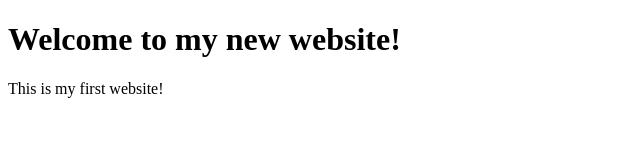
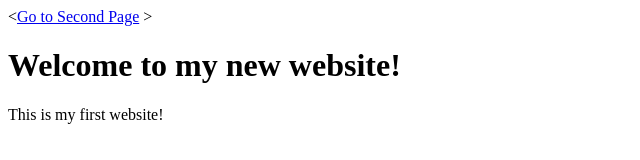
Before and after one commit to myasus0098/my-website, a plain HTML site: page index.html in a window 1280 px wide. Shown: the whole page, without its empty margins (0-640 px from the left). Drawn offline with Linux system fonts and the light colour scheme.

Commit message:
Add link to second page

```diff
--- a/index.html
+++ b/index.html
@@ -3,7 +3,8 @@
 <head>
   <title>My First Website</title>
 </head>
-<body>
+<<a href="index2.html">Go to Second Page</a>
+>
   <h1>Welcome to my new website!</h1>
 
   <p>This is my first website!</p>
```
